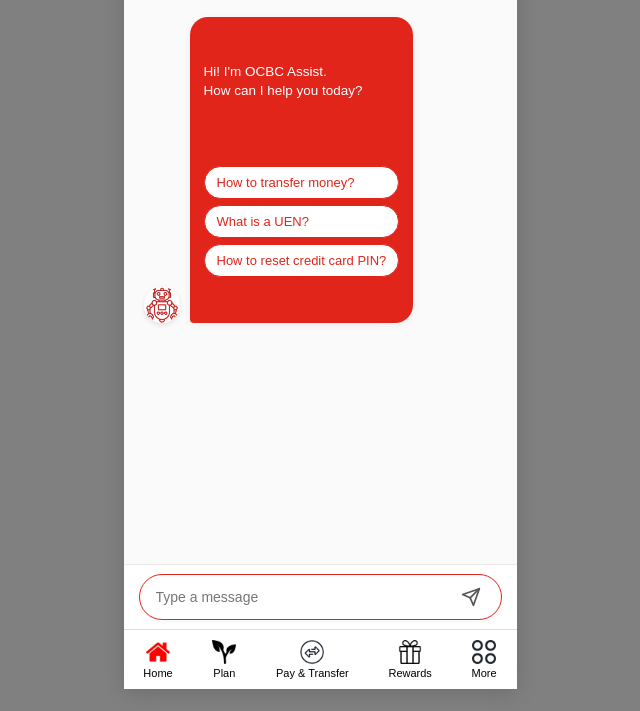
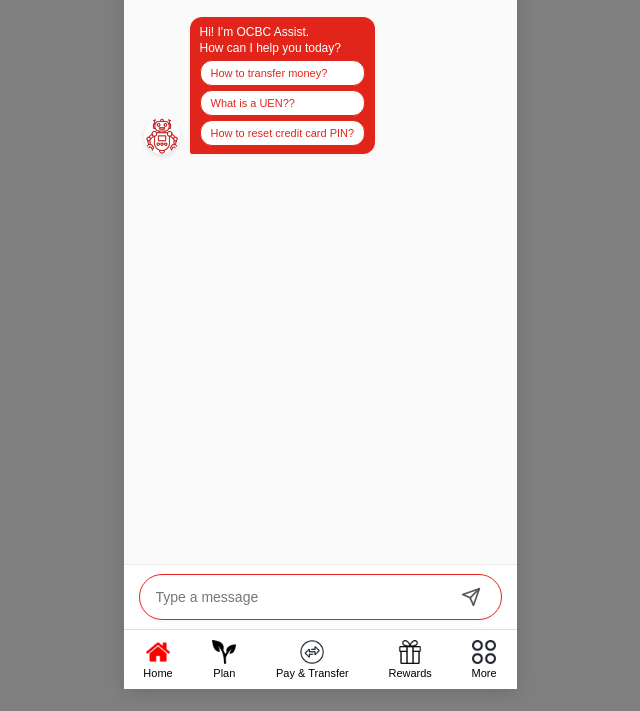
Before and after one commit to ka1-tgd/FSDP-Project, a website: page public/html/aiChatbot.html in a window 1280 px wide. Shown: the part 133-844 px from the top of the page, without its empty margins (320-960 px from the left). Drawn offline with Linux system fonts and the light colour scheme.

Commit message:
fixed resizing AI Chatbot

```diff
--- a/public/css/aiChatbot.css
+++ b/public/css/aiChatbot.css
@@ -151,26 +151,25 @@ body {
 
 /* Chat Bubbles */
 .chat-bubble {
-    padding: 10px 14px;
-    border-radius: 18px;
-    font-size: 13.5px;
-    line-height: 1.35;
-    box-shadow: 0 2px 8px rgba(0,0,0,0.06);
+    padding: 8px 10px;
+    border-radius: 12px;
+    font-size: 12px;
+    line-height: 1.3;
+    box-shadow: 0 1px 4px rgba(0,0,0,0.05);
     white-space: pre-wrap;
 }
 
 .bot-bubble {
     background-color: #e1251b;
     color: #ffffff;
-    border-bottom-left-radius: 4px;
+    border-bottom-left-radius: 2px;
 }
 
 .bot-bubble p {
     color: #ffffff;
-    margin: 0;
-    margin-bottom: 6px;
+    margin: 0px;
+    margin-bottom: 4px;
 }
-
 .user-bubble {
     background-color: #ffffff;
     color: #e1251b;
@@ -182,17 +181,17 @@ body {
 .quick-chips {
     display: flex;
     flex-direction: column;
-    gap: 6px;
-    margin-top: 5px;
+    gap: 4px;
+    margin-top: 1px;
 }
 
 .chip {
     background-color: #ffffff;
     border: 1px solid #e1251b;
     color: #e1251b;
-    padding: 8px 12px;
-    border-radius: 18px;
-    font-size: 13px;
+    padding: 6px 10px;
+    border-radius: 12px;
+    font-size: 11px;
     text-align: left;
     cursor: pointer;
     transition: background 0.2s;
--- a/public/html/aiChatbot.html
+++ b/public/html/aiChatbot.html
@@ -43,37 +43,13 @@
 
             <div class="message-row bot-row">
                 <div class="avatar bot-avatar">
-                    <img src="../images/Chatbot_Avatar.png"
-                         alt="Bot"
-                         style="width:100%;height:100%;object-fit:cover;border-radius:50%;">
+                    <img src="../images/Chatbot_Avatar.png" alt="Bot" style="width: 100%; height: 100%; object-fit: cover; border-radius: 50%;">
                 </div>
-
-                <div class="chat-bubble bot-bubble">
-                    <p id="chatGreeting">
-                        Hi! I'm OCBC Assist.
-                        How can I help you today?
-                    </p>
-
-                    <div class="quick-chips">
-                        <button type="button"
-                                class="chip"
-                                data-preset="transfer">
-                            How to transfer money?
-                        </button>
-
-                        <button type="button"
-                                class="chip"
-                                data-preset="uen">
-                            What is a UEN?
-                        </button>
-
-                        <button type="button"
-                                class="chip"
-                                data-preset="pin">
-                            How to reset credit card PIN?
-                        </button>
-                    </div>
-                </div>
+                <div class="chat-bubble bot-bubble"><p>Hi! I'm OCBC Assist.<br>How can I help you today?</p><div class="quick-chips">
+                        <button type="button" class="chip" onclick="sendPreset('How to transfer money?')">How to transfer money?</button>
+                        <button type="button" class="chip" onclick="sendPreset('What is a UEN?')">What is a UEN??</button>
+                        <button type="button" class="chip" onclick="sendPreset('How to reset credit card PIN?')">How to reset credit card PIN?</button>
+                        <!--<button type="button" class="chip">Talk to a customer agent</button> --></div></div>
             </div>
 
         </div>
```
